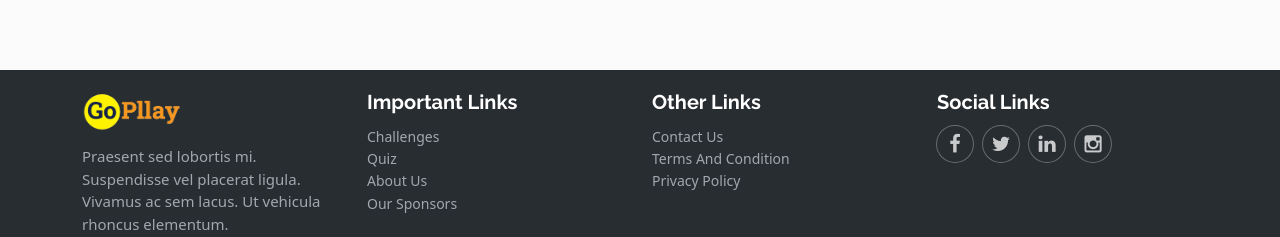
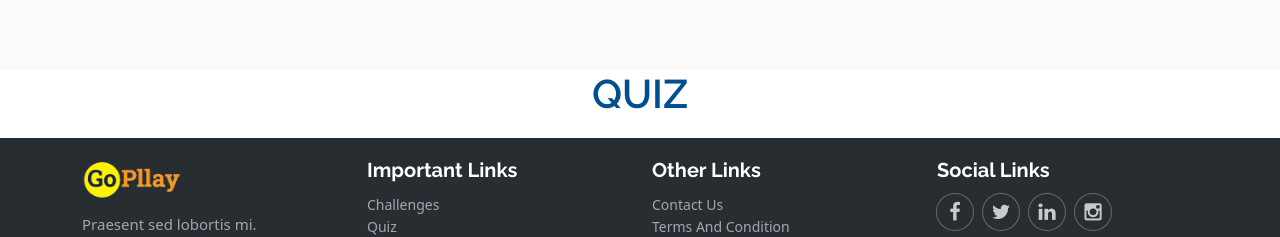
Before and after one commit to Shridhar-mplus/gopllay_website, a React (Create React App) app: page / in a window 1280 px wide. Shown: the part 1509-1746 px from the top of the page. Built offline with nearby package versions, Linux system fonts and the light colour scheme.

Commit message:
quiz section started

```diff
--- a/src/pages/Home.js
+++ b/src/pages/Home.js
@@ -250,7 +250,15 @@ const Home = () => {
       {/********** Challenges Section End ***********/}
 
       {/**********Quiz Section Start***********/}
-
+      <div className="quiz-section">
+        <Container>
+          <Row xs={{ gutter: 0 }} md={{ gutter: 0 }}>
+            <Col xs={12} md={12}>
+              <h3 className="section-heading">Quiz</h3>
+            </Col>
+          </Row>
+        </Container>
+      </div>
       {/**********Quiz Section Start***********/}
     </div>
   );
```
